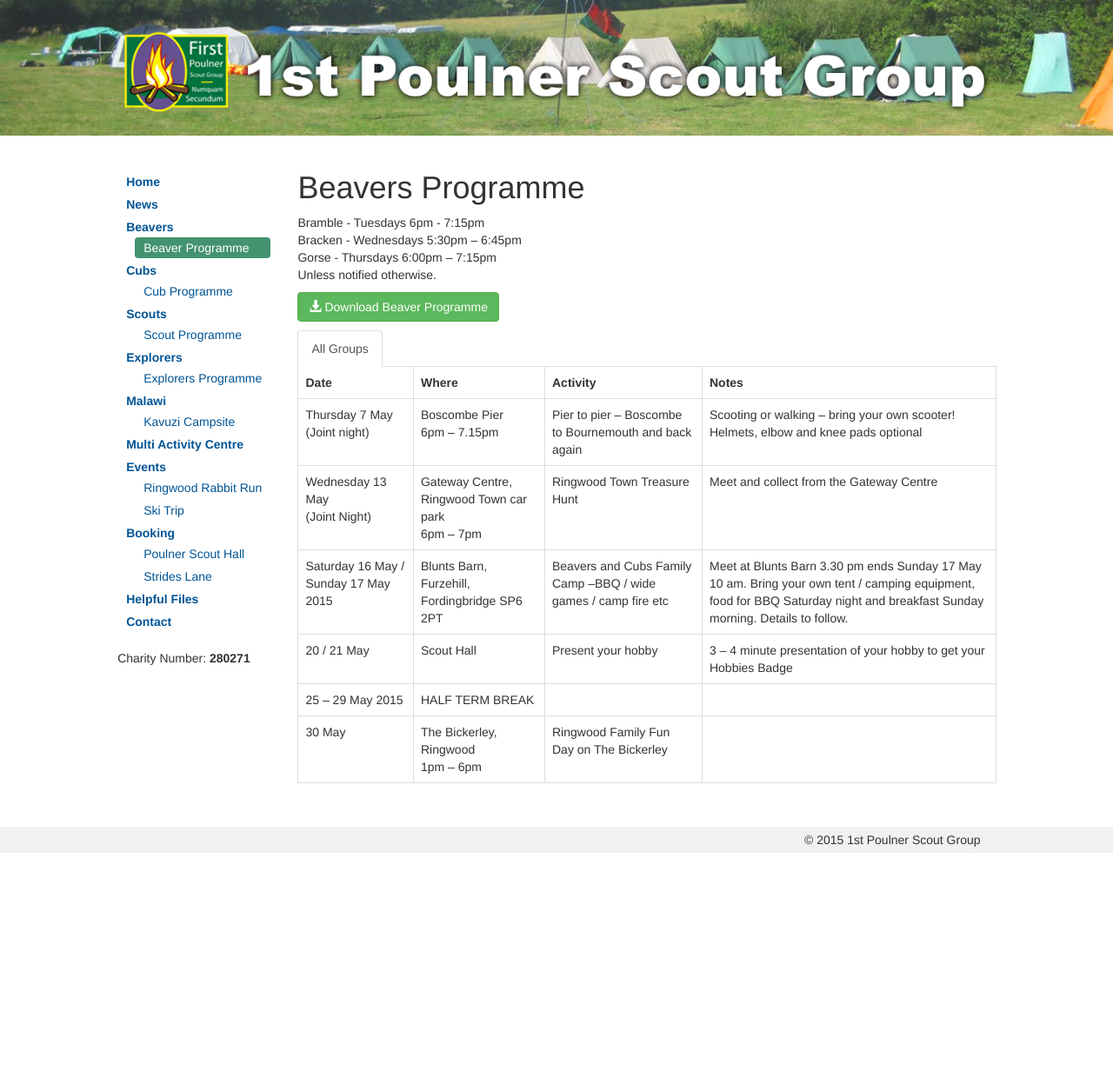
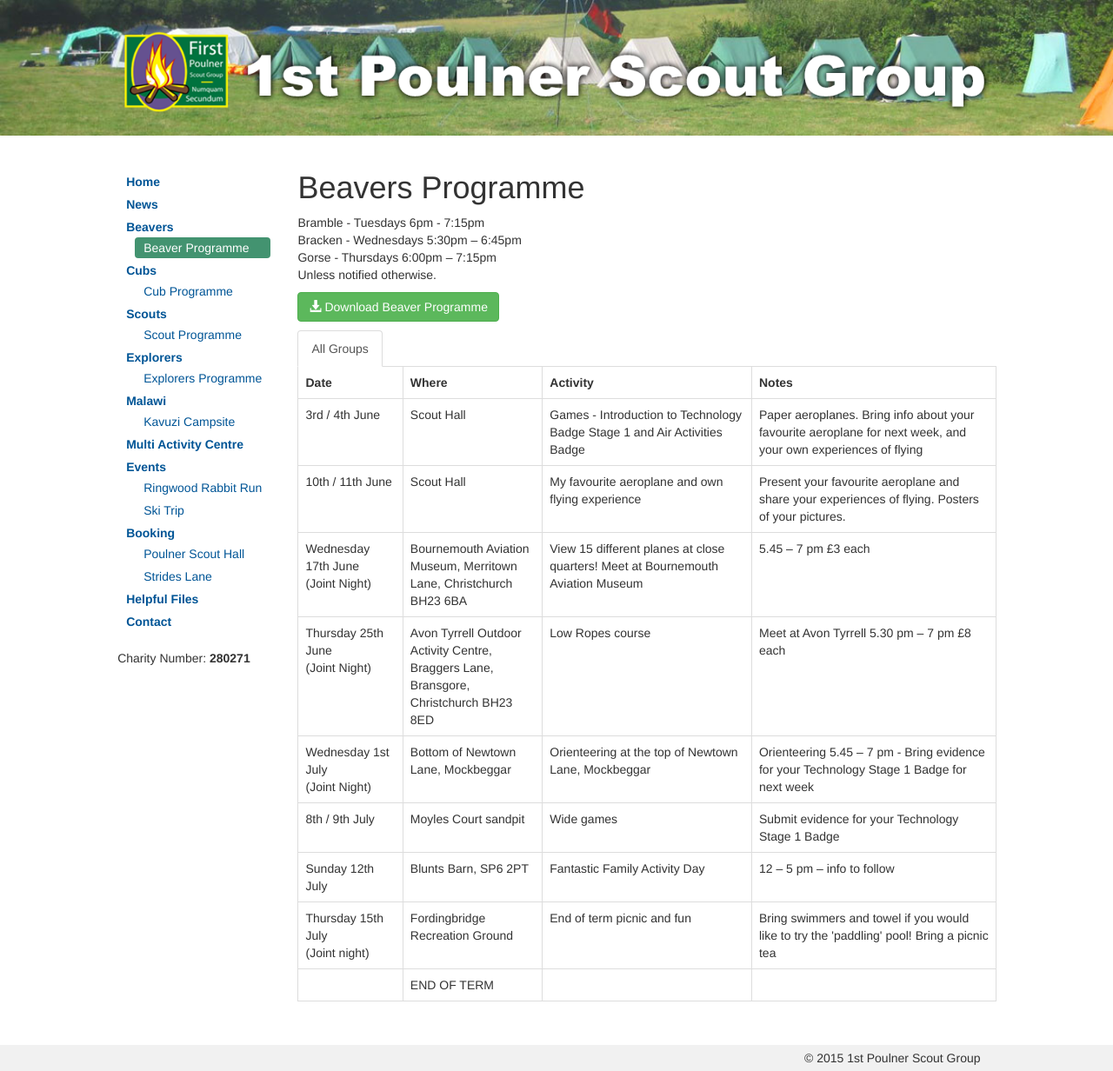
Before and after one commit to 1stpoulnerscouts/1stpoulnerscouts.github.io, a Jekyll site: the page built from beavers/programme/index.html, in a window 1280 px wide. Shown: the whole page at 87% size. Built offline with Jekyll 4.4.1, drawn with Linux system fonts in a browser that asks for light colours; before the commit the page ends 981 px from its top, so only the background shows below that.

Commit message:
Updates
New calendars
New Beaver Programme

```diff
--- a/beavers/programme/index.html
+++ b/beavers/programme/index.html
@@ -11,7 +11,7 @@
 	Gorse - Thursdays 6:00pm – 7:15pm<br>
 	Unless notified otherwise.<br>
 </p>
-<p><a href="/programmes/2015-summer-beavers.pdf" class="btn btn-success" target="_blank"><span class="glyphicon glyphicon-download-alt"></span> Download Beaver Programme</a></p>
+<p><a href="/programmes/2015-summer-beavers-2.pdf" class="btn btn-success" target="_blank"><span class="glyphicon glyphicon-download-alt"></span> Download Beaver Programme</a></p>
 
 <div role="tabpanel">
 
@@ -26,45 +26,63 @@
 		<div role="tabpanel" class="tab-pane fade in active" id="all">
 			<table class="table table-hover table-bordered">
 				<tr>
-					<th>Date</th>
-					<th>Where</th>
-					<th>Activity</th>
-					<th>Notes</th>
+					<th width="15%">Date</th>
+					<th width="20%">Where</th>
+					<th width="30%">Activity</th>
+					<th width="35%">Notes</th>
 				</tr>
 				<tr>
-					<td>Thursday 7 May<br>(Joint night)</td>
-					<td>Boscombe Pier<br>6pm – 7.15pm</td>
-					<td>Pier to pier – Boscombe to Bournemouth and back again</td>
-					<td>Scooting or walking – bring your own scooter! Helmets, elbow and knee pads optional</td>
+					<td>3rd / 4th June</td>
+					<td>Scout Hall</td>
+					<td>Games - Introduction to Technology Badge Stage 1 and Air Activities Badge</td>
+					<td>Paper aeroplanes. Bring info about your favourite aeroplane for next week, and your own experiences of flying</td>
 				</tr>
 				<tr>
-					<td>Wednesday 13 May<br>(Joint Night)</td>
-					<td>Gateway Centre, Ringwood Town car park<br>6pm – 7pm</td>
-					<td>Ringwood Town Treasure Hunt </td>
-					<td>Meet and collect from the Gateway Centre</td>
+					<td>10th / 11th June</td>
+					<td>Scout Hall</td>
+					<td>My favourite aeroplane and own flying experience</td>
+					<td>Present your favourite aeroplane and share your experiences of flying. Posters of your pictures.</td>
 				</tr>
 				<tr>
-					<td>Saturday 16 May / Sunday 17 May 2015</td>
-					<td>Blunts Barn, Furzehill, Fordingbridge SP6 2PT</td>
-					<td>Beavers and Cubs Family Camp –BBQ / wide games / camp fire etc</td>
-					<td>Meet at Blunts Barn 3.30 pm ends Sunday 17 May 10 am. Bring your own tent / camping equipment, food for BBQ Saturday night and breakfast Sunday morning. Details to follow.</td>
+					<td>Wednesday 17th June<br>(Joint Night)</td>
+					<td>Bournemouth Aviation Museum, Merritown Lane, Christchurch BH23 6BA</td>
+					<td>View 15 different planes at close quarters!	 Meet at Bournemouth Aviation Museum</td>
+					<td>5.45 – 7 pm  £3 each</td>
 				</tr>
 				<tr>
-					<td>20 / 21 May</td>
-					<td>Scout Hall</td>
-					<td>Present your hobby</td>
-					<td>3 – 4 minute presentation of your hobby to get your Hobbies Badge</td>
+					<td>Thursday 25th June<br>(Joint Night)</td>
+					<td>Avon Tyrrell Outdoor Activity Centre, Braggers Lane, Bransgore, Christchurch BH23 8ED</td>
+					<td>Low Ropes course</td>
+					<td>Meet at Avon Tyrrell 5.30 pm – 7 pm £8 each</td>
 				</tr>
 				<tr>
-					<td>25 – 29 May 2015</td>
-					<td>HALF TERM BREAK</td>
-					<td></td>
-					<td></td>
+					<td>Wednesday 1st July<br>(Joint Night)</td>
+					<td>Bottom of Newtown Lane, Mockbeggar</td>
+					<td>Orienteering at the top of Newtown Lane, Mockbeggar</td>
+					<td>Orienteering   5.45 – 7 pm  - Bring evidence for your Technology Stage 1 Badge for next week</td>
 				</tr>
 				<tr>
-					<td>30 May </td>
-					<td>The Bickerley, Ringwood<br>1pm – 6pm</td>
-					<td>Ringwood Family Fun Day on The Bickerley</td>
+					<td>8th / 9th July</td>
+					<td>Moyles Court sandpit</td>
+					<td>Wide games</td>
+					<td>Submit evidence for your Technology Stage 1 Badge</td>
+				</tr>
+				<tr>
+					<td>Sunday 12th July</td>
+					<td>Blunts Barn, SP6 2PT</td>
+					<td>Fantastic Family Activity Day</td>
+					<td>12 – 5 pm – info to follow</td>
+				</tr>
+				<tr>
+					<td>Thursday 15th July<br>(Joint night)</td>
+					<td>Fordingbridge Recreation Ground</td>
+					<td>End of term picnic and fun</td>
+					<td>Bring swimmers and towel if you would like to try the 'paddling' pool! Bring a picnic tea</td>
+				</tr>
+				<tr>
+					<td></td>
+					<td>END OF TERM	</td>
+					<td></td>
 					<td></td>
 				</tr>
 			</table>
```
Also changed, not shown: 3 other files.
